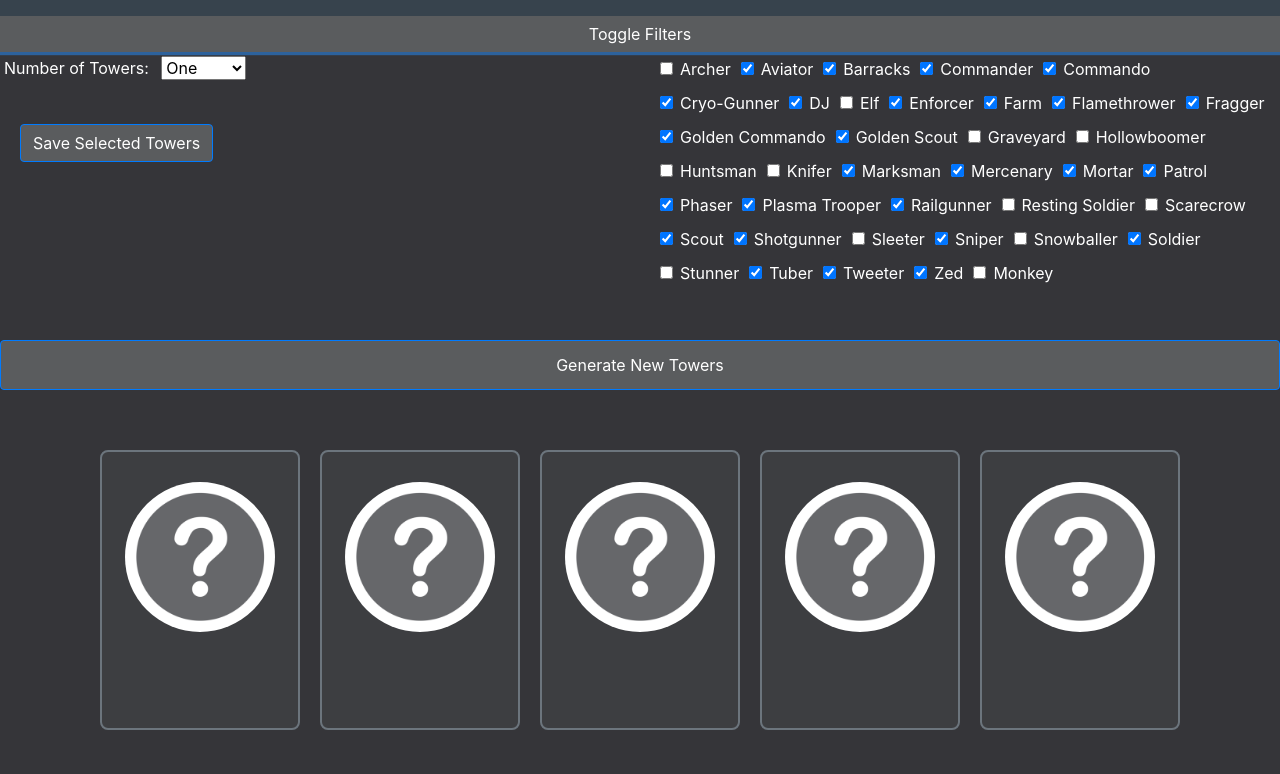
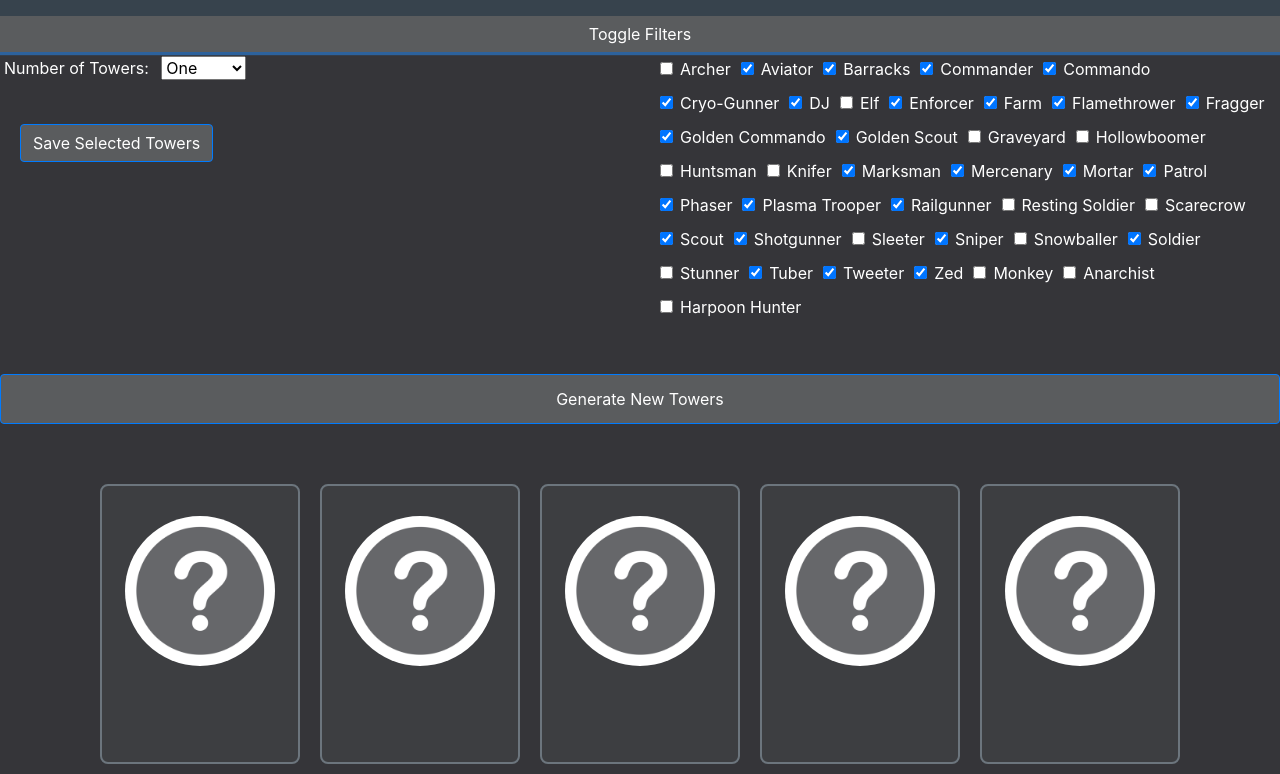
Before and after one commit to inframodem/BlockGame, a plain HTML site: page index.html in a window 1280 px wide. Both pictures are taken after a click on the button "Toggle Filters". Shown: the part 84-858 px from the top of the page. Before the commit the page ends 824 px from the top, so only its background shows below. Drawn offline with Linux system fonts and the light colour scheme.

Commit message:
Added Latest Towers
Added Anarchist and Harpoon Hunter

```diff
--- a/TowerInformation.json
+++ b/TowerInformation.json
@@ -273,6 +273,21 @@
       "desc": "Return to Monke",
       "default-check": false,
       "index": 38
-      }]
+      },
+      {
+        "name": "Harpoon Hunter",
+        "image": "tbimages/harpoonhunter.png",
+        "desc": "I Am Empty Yet I Fish",
+        "default-check": false,
+        "index": 39
+      },
+      {
+      "name": "Anarchist",
+      "image": "tbimages/Monkey.png",
+      "desc": "Chronically Online",
+      "default-check": true,
+      "index": 40
+      }
+      ]
   }
 }
--- a/index.html
+++ b/index.html
@@ -82,6 +82,8 @@
                         <div class="form-check" style="color: rgb(255,255,255);margin: 5px;"><input class="form-check-input" type="checkbox" id="formCheck-36" checked=""><label class="form-check-label" for="formCheck-1">Tweeter</label></div>
                         <div class="form-check" style="color: rgb(255,255,255);margin: 5px;"><input class="form-check-input" type="checkbox" id="formCheck-37" checked=""><label class="form-check-label" for="formCheck-1">Zed</label></div>
                         <div class="form-check" style="color: rgb(255,255,255);margin: 5px;"><input class="form-check-input" type="checkbox" id="formCheck-38"><label class="form-check-label" for="formCheck-1">Monkey</label></div>
+                        <div class="form-check" style="color: rgb(255,255,255);margin: 5px;"><input class="form-check-input" type="checkbox" id="formCheck-39"><label class="form-check-label" for="formCheck-1">Anarchist</label></div>
+                        <div class="form-check" style="color: rgb(255,255,255);margin: 5px;"><input class="form-check-input" type="checkbox" id="formCheck-40"><label class="form-check-label" for="formCheck-1">Harpoon Hunter</label></div>
                     </div>
                 </div>
             </div>
```
Also changed, not shown: tbimages/anarchist.png (added), tbimages/harpoonhunter.png (added).
